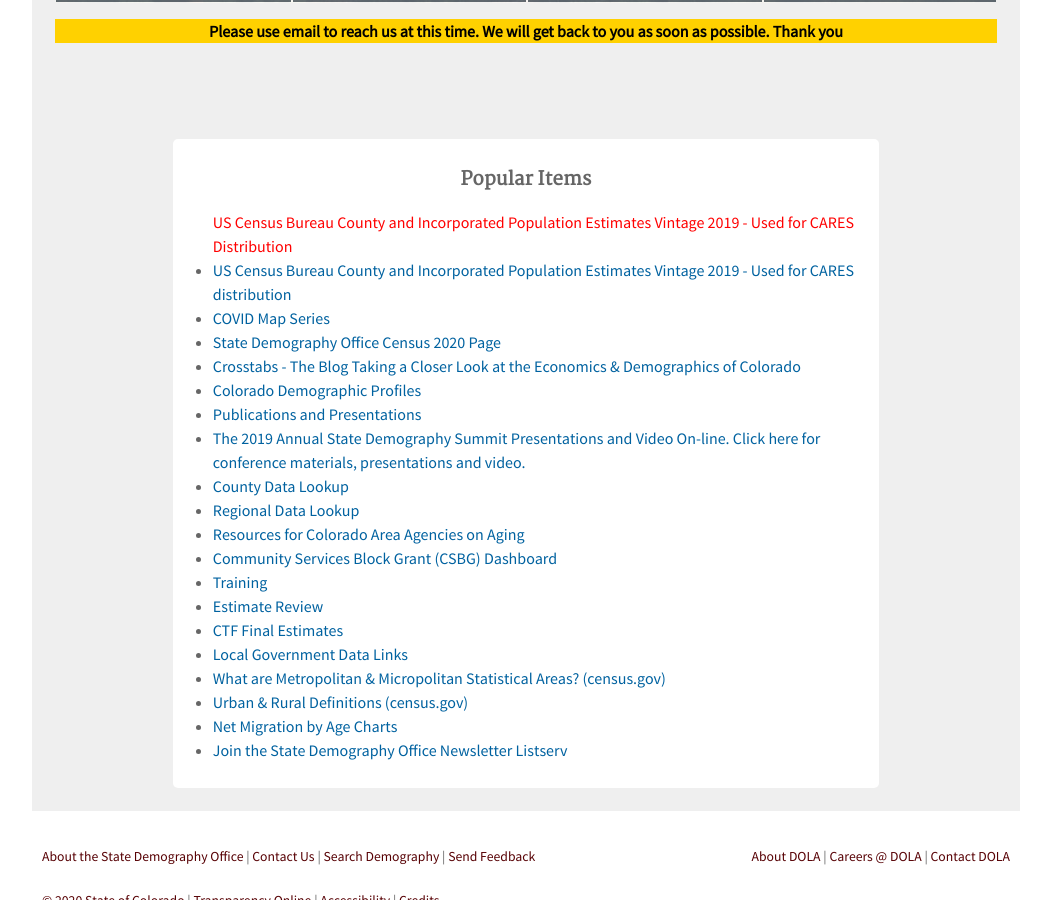
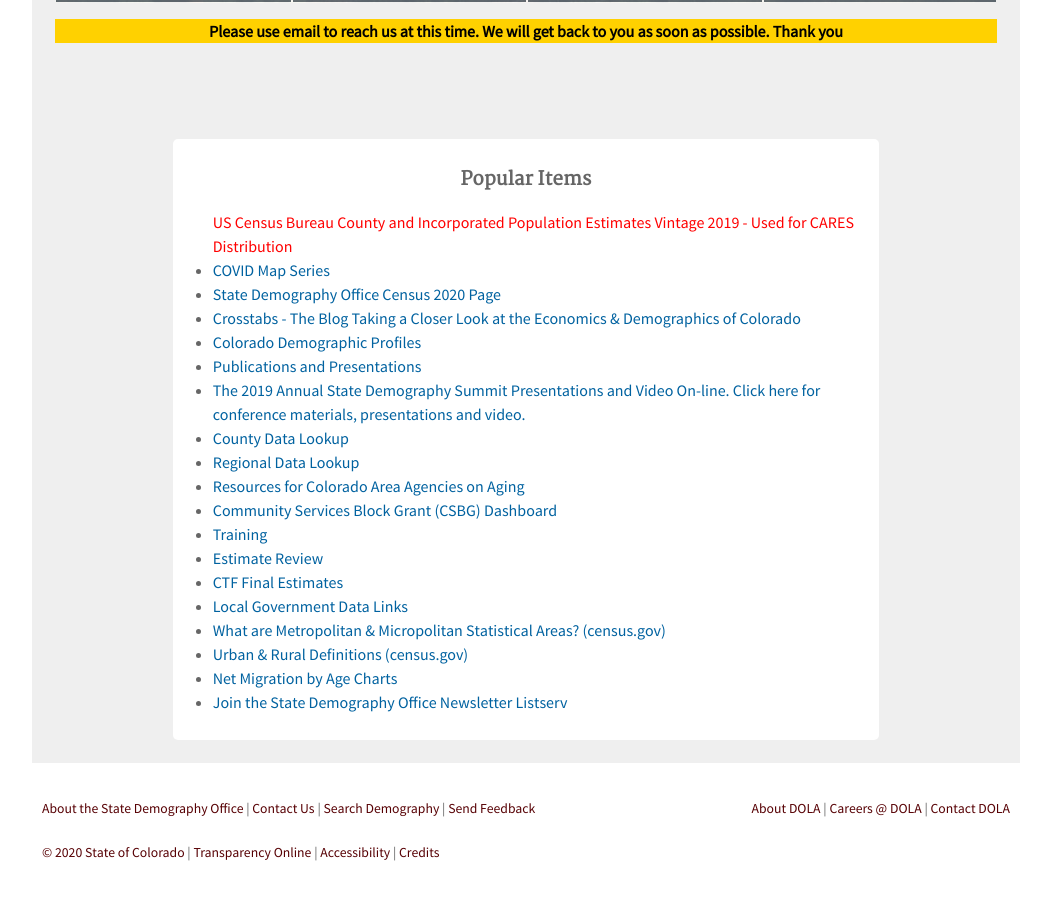
Before and after one commit to TBleess/Website_New, a Jekyll site: the page built from pages/0_Homepage_and_Footer_Links/index.md, in a window 1280 px wide and 900 px high, scrolled down 619 px. Shown: the whole window, without its empty margins (114-1165 px from the left). Built offline with Jekyll 4.4.1, drawn with Linux system fonts in a browser that asks for light colours.

Commit message:
Update infobox.yml

```diff
--- a/_data/infobox.yml
+++ b/_data/infobox.yml
@@ -2,9 +2,6 @@
   # url: "/data/"
 # - name: "Webmap Gallery"
 #   url: "/gis/map-gallery/"
-- name: "US Census Bureau County and Incorporated Population Estimates Vintage 2019 - Used for CARES distribution"
-  url: "https://drive.google.com/file/d/1sweDxA5ipegGpGNlty9DW_ppNKb-JS07/view?usp=sharing"
-  primary-text-color: "FF0000"
 - name: "COVID Map Series"
   url: "https://arcg.is/mGPSK"
 - name: "State Demography Office Census 2020 Page"
```
